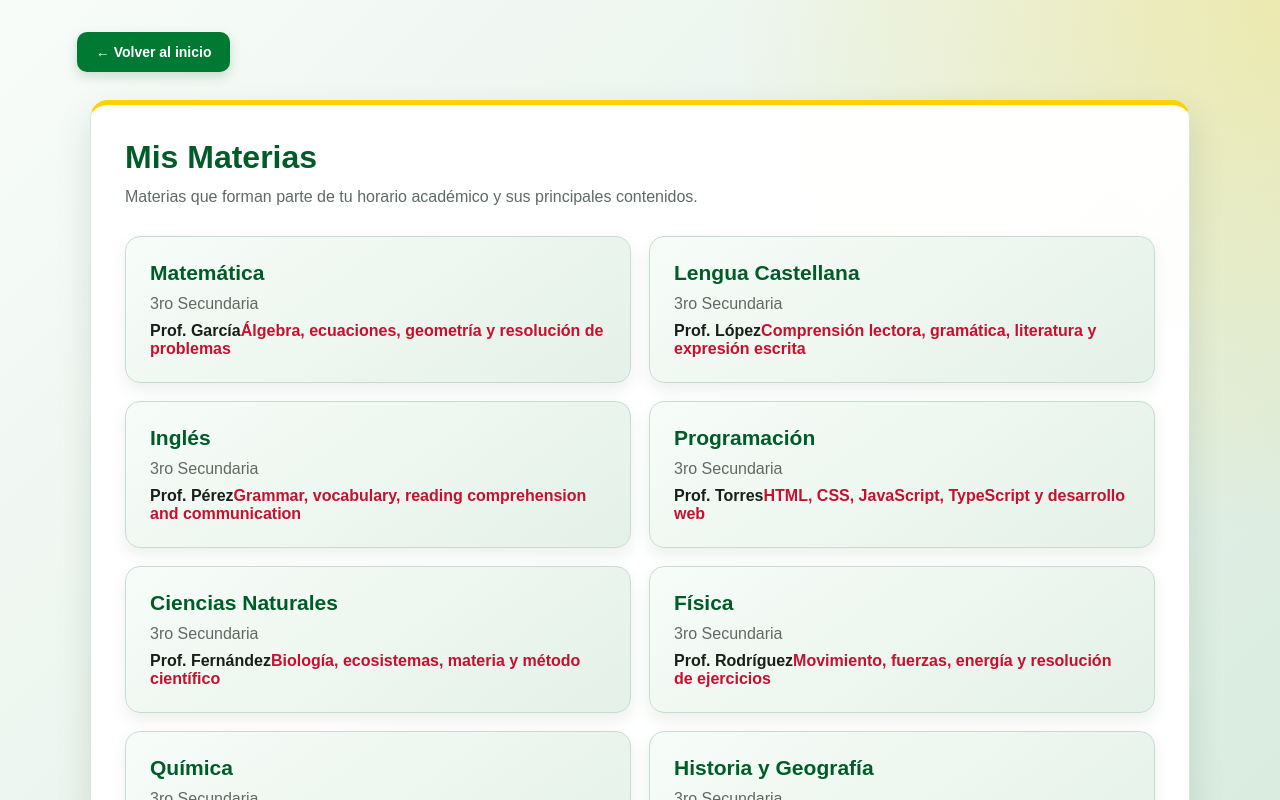
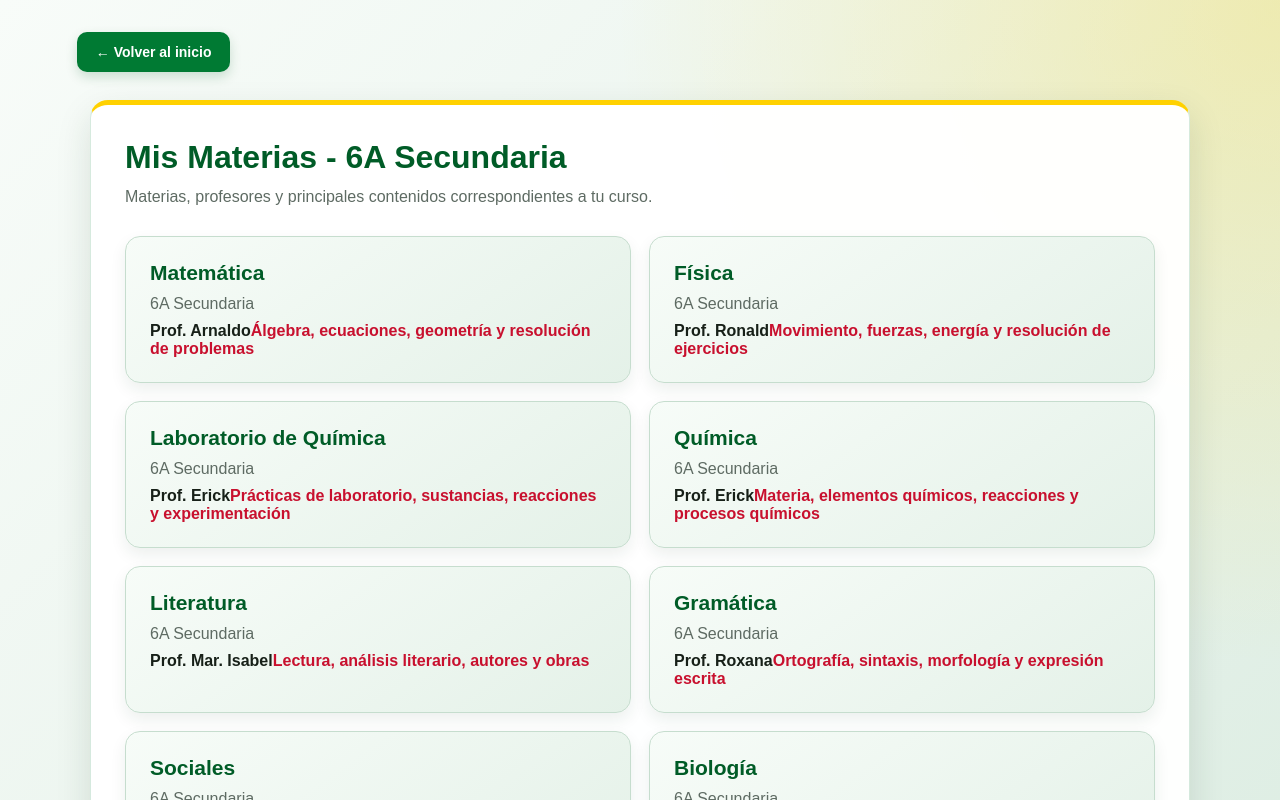
Before and after one commit to jhoelxander10-dot/Frontend-Proyect, a React (Vite) app: page /cursos in a window 1280 px wide. Shown: the top 800 px of the page. Built offline with nearby package versions, Linux system fonts and the light colour scheme.

Commit message:
Actualizar materias, curso y profesores de 6A

```diff
--- a/src/pages/CursosPage.tsx
+++ b/src/pages/CursosPage.tsx
@@ -2,15 +2,22 @@ import { useNavigate } from "react-router-dom";
 import "./SectionPage.css";
 
 const cursos = [
-  ["Matemática", "3ro Secundaria", "Prof. García", "Álgebra, ecuaciones, geometría y resolución de problemas"],
-  ["Lengua Castellana", "3ro Secundaria", "Prof. López", "Comprensión lectora, gramática, literatura y expresión escrita"],
-  ["Inglés", "3ro Secundaria", "Prof. Pérez", "Grammar, vocabulary, reading comprehension and communication"],
-  ["Programación", "3ro Secundaria", "Prof. Torres", "HTML, CSS, JavaScript, TypeScript y desarrollo web"],
-  ["Ciencias Naturales", "3ro Secundaria", "Prof. Fernández", "Biología, ecosistemas, materia y método científico"],
-  ["Física", "3ro Secundaria", "Prof. Rodríguez", "Movimiento, fuerzas, energía y resolución de ejercicios"],
-  ["Química", "3ro Secundaria", "Prof. Martínez", "Materia, elementos químicos, reacciones y laboratorio"],
-  ["Historia y Geografía", "3ro Secundaria", "Prof. Vargas", "Historia de Bolivia, geografía, sociedad y territorio"],
-  ["Educación Física", "3ro Secundaria", "Prof. Castillo", "Condición física, deportes, coordinación y hábitos saludables"],
+  ["Matemática", "6A Secundaria", "Prof. Arnaldo", "Álgebra, ecuaciones, geometría y resolución de problemas"],
+  ["Física", "6A Secundaria", "Prof. Ronald", "Movimiento, fuerzas, energía y resolución de ejercicios"],
+  ["Laboratorio de Química", "6A Secundaria", "Prof. Erick", "Prácticas de laboratorio, sustancias, reacciones y experimentación"],
+  ["Química", "6A Secundaria", "Prof. Erick", "Materia, elementos químicos, reacciones y procesos químicos"],
+  ["Literatura", "6A Secundaria", "Prof. Mar. Isabel", "Lectura, análisis literario, autores y obras"],
+  ["Gramática", "6A Secundaria", "Prof. Roxana", "Ortografía, sintaxis, morfología y expresión escrita"],
+  ["Sociales", "6A Secundaria", "Prof. Ibert", "Historia, sociedad, ciudadanía y realidad nacional"],
+  ["Biología", "6A Secundaria", "Prof. Jhissel", "Seres vivos, células, genética, ecosistemas y salud"],
+  ["Artes Plásticas", "6A Secundaria", "Prof. Jancko", "Dibujo, pintura, composición y expresión artística"],
+  ["Inglés", "6A Secundaria", "Prof. Ricardo", "Grammar, vocabulary, reading comprehension and communication"],
+  ["Cálculo", "6A Secundaria", "Prof. Arnaldo", "Funciones, límites, derivadas y resolución de problemas"],
+  ["Filosofía", "6A Secundaria", "Prof. Patricia", "Pensamiento crítico, ética, lógica y reflexión"],
+  ["Laboratorio de Física", "6A Secundaria", "Prof. Gonzalo", "Experimentos, mediciones y aplicación de conceptos físicos"],
+  ["Religión", "6A Secundaria", "Prof. Mildred", "Valores, formación espiritual y convivencia"],
+  ["Música", "6A Secundaria", "Prof. Limber", "Lenguaje musical, ritmo, interpretación y práctica"],
+  ["Educación Física", "6A Secundaria", "Prof. Ariel / Prof. Soledad", "Deportes, coordinación, condición física y actividades prácticas"],
 ];
 
 function CursosPage() {
@@ -20,8 +27,8 @@ function CursosPage() {
     <main className="section-page">
       <button className="back-button" onClick={() => navigate("/")}>← Volver al inicio</button>
       <section className="section-card">
-        <h1>Mis Materias</h1>
-        <p>Materias que forman parte de tu horario académico y sus principales contenidos.</p>
+        <h1>Mis Materias - 6A Secundaria</h1>
+        <p>Materias, profesores y principales contenidos correspondientes a tu curso.</p>
         <div className="course-grid">
           {cursos.map(([materia, curso, profesor, contenidos]) => (
             <article className="mini-card" key={materia}>
```
